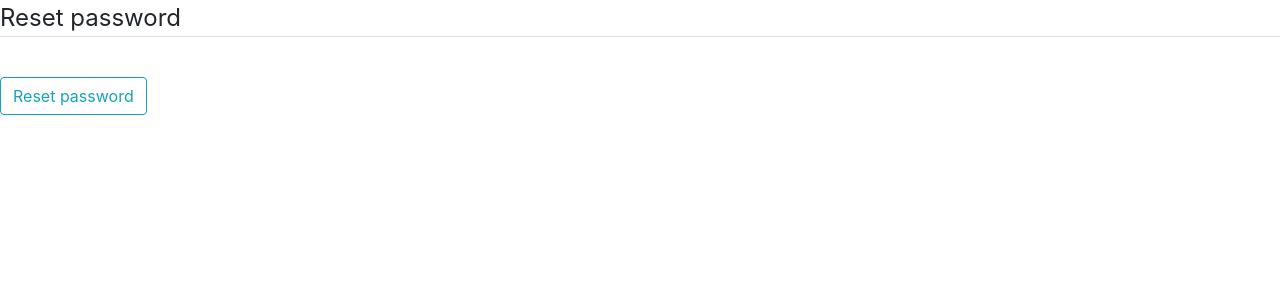
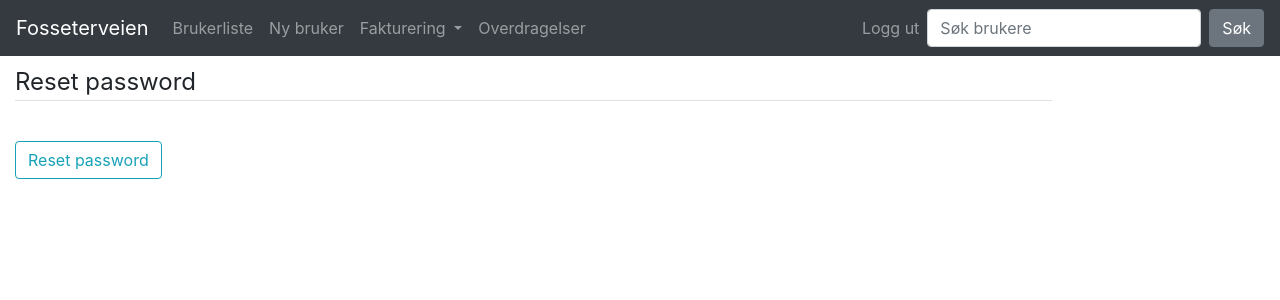
Before and after one commit to torcor-dev/veiadministrasjon, a Django app: a page that uses brukerliste/templates/brukerliste/base.html in a window 1280 px wide. Shown: the top 300 px of the page. Run offline with Django 3.2, Linux system fonts and the light colour scheme; parts of the project's set-up code (start-up, migrations or seed data) failed here and were passed over; some libraries are stand-ins or nearby versions.

Commit message:
Added links to new views

```diff
--- a/brukerliste/templates/brukerliste/base.html
+++ b/brukerliste/templates/brukerliste/base.html
@@ -1,4 +1,5 @@
 {% load brukerliste_tags %}
+{% load crispy_forms_tags %}
 {% load static %}
 <!doctype html>
 <html lang="en">
@@ -14,6 +15,51 @@
     <title>Hello, world!</title>
   </head>
   <body>
+
+    <header>
+        <nav class="navbar navbar-expand-lg navbar-dark bg-dark">
+          <a class="navbar-brand" href="{% url 'brukerliste' %}">Fosseterveien</a>
+          <button class="navbar-toggler" type="button" data-toggle="collapse" data-target="#navbarSupportedContent" aria-controls="navbarSupportedContent" aria-expanded="false" aria-label="Toggle navigation">
+            <span class="navbar-toggler-icon"></span>
+          </button>
+
+          <div class="collapse navbar-collapse" id="navbarSupportedContent">
+            <ul class="navbar-nav mr-auto">
+              <li class="nav-item">
+                  <a class="nav-link" href="{% url 'brukerliste' %}">Brukerliste</a>
+              </li>
+              <li class="nav-item">
+                  <a class="nav-link" href="{% url 'ny-bruker' %}">Ny bruker</a>
+              </li>
+              <li class="nav-item dropdown">
+                <a class="nav-link dropdown-toggle" href="#" id="navbarDropdown" role="button" data-toggle="dropdown" aria-haspopup="true" aria-expanded="false">
+                  Fakturering
+                </a>
+                <div class="dropdown-menu" aria-labelledby="navbarDropdown">
+                  <a class="dropdown-item" href="#">Avkryssing</a>
+                  <a class="dropdown-item" href="#">Send faktura</a>
+                  <div class="dropdown-divider"></div>
+                  <a class="dropdown-item" href="#">Something else here</a>
+                </div>
+              </li>
+              <li class="nav-item">
+                  <a class="nav-link " href="{% url 'overdragelser' %}">Overdragelser</a>
+              </li>
+              </ul>
+            <ul class="navbar-nav ml">
+              <li class="nav-item">
+                  <a class="nav-link" href="{% url 'logout' %}">Logg ut</a>
+              </li>
+            </ul>
+            <form class="form-inline my-2 my-lg-0" action="{% url 'bruker-search' %}" method="GET">
+                {% crispy search_form %}
+            </form>
+          </div>
+        </nav>
+    </header>
+
+    <main class="pt-2">
+        <div class="container-fluid">
             {% if messages %}
               {% for message in messages %}
                 <div class="alert alert-{{ message.tags }}">
@@ -21,7 +67,16 @@
                 </div>
               {% endfor %}
             {% endif %}
+            <div class="row">
+                <div class="col-xl-10">
                     {% block content %}{% endblock %}
+                </div>
+                <div class="col-xl-2">
+                    {% block sidebar %}{% endblock %}
+                </div>
+            </div>
+        </div>
+    </main>
 
     <!-- Optional JavaScript -->
     <!-- jQuery first, then Popper.js, then Bootstrap JS -->
```
Lines whose indentation alone changed are shown as unchanged.
